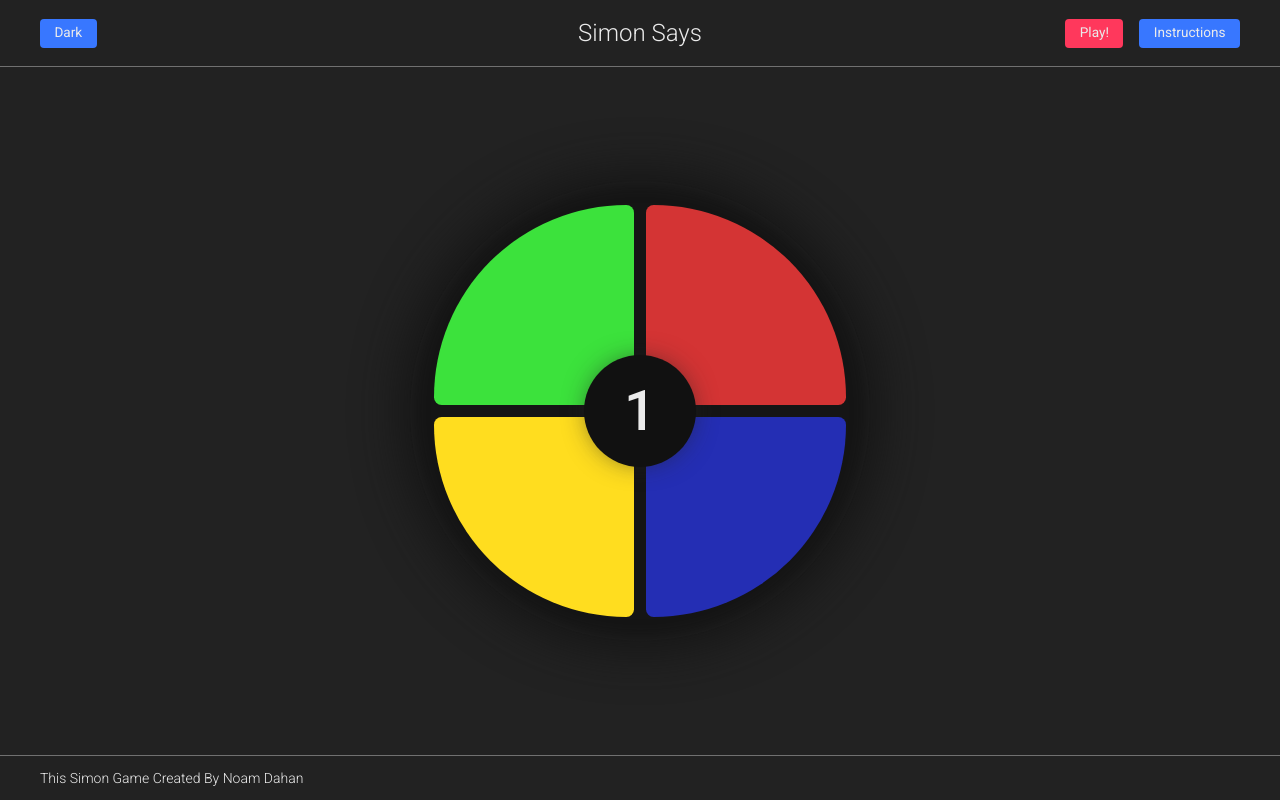
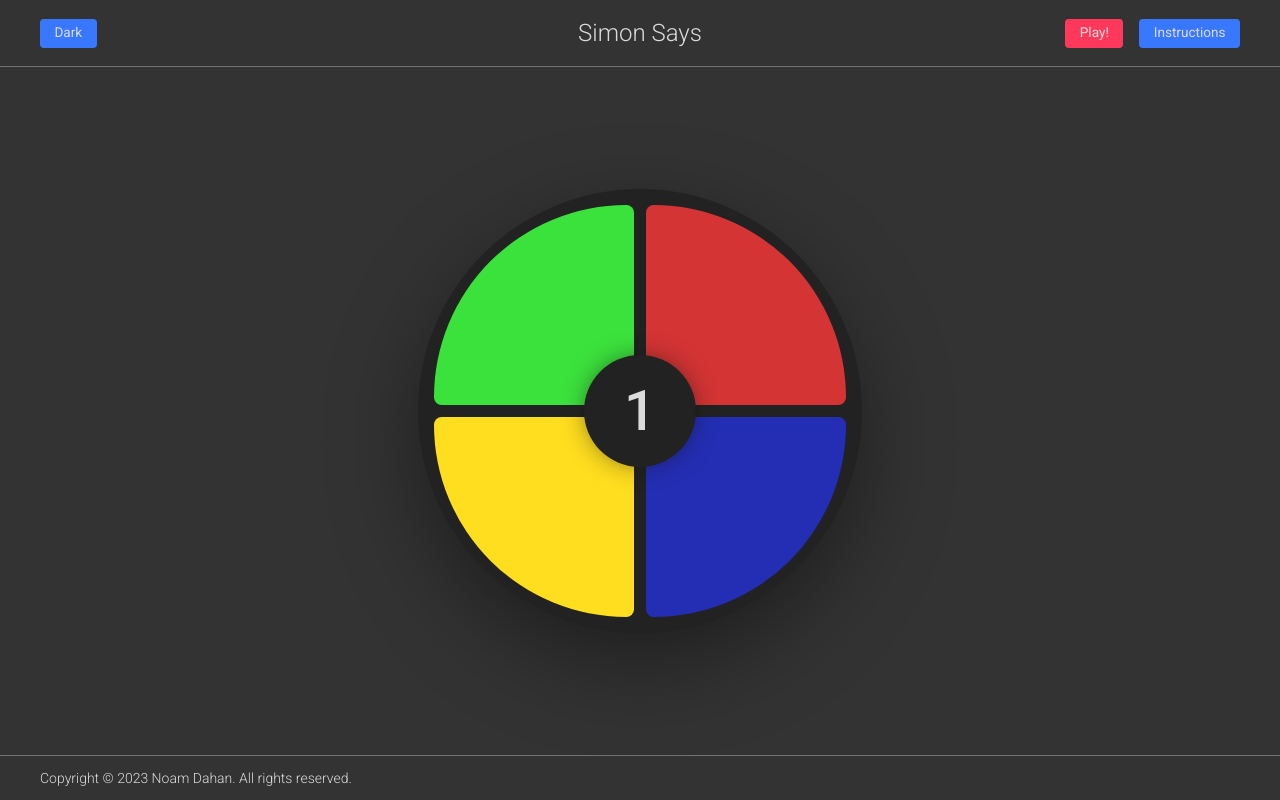
Before and after one commit to Boydem/Simon-s-game, a React (Create React App) app: page / in a window 1280 px wide. Built offline with nearby package versions, Linux system fonts and the light colour scheme.

Commit message:
fixed dark/light mode

```diff
--- a/src/app/cmps/AppFooter.tsx
+++ b/src/app/cmps/AppFooter.tsx
@@ -1,7 +1,7 @@
 export function AppFooter() {
     return (
         <footer className='app-footer main-layout'>
-            <p>This Simon Game Created By Noam Dahan</p>
+            <p>Copyright © 2023 Noam Dahan. All rights reserved.</p>
         </footer>
     )
 }
--- a/src/app/cmps/AppHeader.tsx
+++ b/src/app/cmps/AppHeader.tsx
@@ -1,10 +1,20 @@
+import { useState } from 'react'
+
 export function AppHeader() {
     const title = `Simon Says`
+    const [darkMode, setDarkMode] = useState(true)
+    const toggleDarkMode = () => {
+        const root = document.documentElement
+        root.classList.toggle('light-mode')
+        setDarkMode(prev => !prev)
+    }
     return (
         <header className='app-header main-layout'>
             <div className='wrapper'>
                 <div className='dark-light-switch'>
-                    <button className='btn small secondary rounded'>Dark</button>
+                    <button onClick={toggleDarkMode} className='btn small secondary rounded'>
+                        {darkMode ? 'Dark' : 'Light'}
+                    </button>
                 </div>
                 <div className='logo'>{title}</div>
                 <nav>
--- a/src/app/pages/Home.tsx
+++ b/src/app/pages/Home.tsx
@@ -1,6 +1,8 @@
-import { LegacyRef, useEffect, useRef, useState } from 'react'
+import { useEffect, useRef, useState } from 'react'
 
 const colors: string[] = ['green', 'red', 'yellow', 'blue']
+const SHOW_HIGHLIGHT_TIME = 250
+const SHOW_HIGHLIGHT_DELAY = 1000
 
 // * Sound Effects *
 const sounds: { [key: string]: HTMLAudioElement } = {
@@ -21,36 +23,43 @@ export const Home = () => {
 
     useEffect(() => {
         if (!isGameOn) return
+        addNextLevel()
+        highlightSequence()
+
+        return () => {
+            clearTimeOuts()
+        }
+    }, [level, isGameOn])
+
+    function addNextLevel() {
         const randomNum: number = Math.floor(Math.random() * 3)
         sequence.current.push(randomNum)
+    }
 
-        function hilghlightBtn(colorIdx: number, sequenceCount: number) {
-            gameBtnsRefs.current[colorIdx]?.classList.add('active')
-            playSound(colorIdx)
-            timeoutIds.current.push(
-                setTimeout(() => {
-                    gameBtnsRefs.current[colorIdx]?.classList.remove('active')
-                    if (sequenceCount === sequence.current.length - 1) {
-                        setIsPlayerMove(true)
-                    }
-                }, 250)
-            )
-        }
-
+    function highlightSequence() {
         for (let i = 0; i < level; i++) {
             const timeoutId = setTimeout(
                 () => {
                     hilghlightBtn(sequence.current[i], i)
                 },
-                i === 0 ? 1000 : 1000 + i * 1000
-            ) // Use a longer delay for the first button activation
+                i === 0 ? SHOW_HIGHLIGHT_DELAY : SHOW_HIGHLIGHT_DELAY + i * SHOW_HIGHLIGHT_DELAY
+            )
             timeoutIds.current.push(timeoutId)
         }
+    }
 
-        return () => {
-            clearTimeOuts()
-        }
-    }, [level, isGameOn])
+    function hilghlightBtn(colorIdx: number, sequenceCount: number) {
+        gameBtnsRefs.current[colorIdx]?.classList.add('active')
+        playSound(colorIdx)
+        timeoutIds.current.push(
+            setTimeout(() => {
+                gameBtnsRefs.current[colorIdx]?.classList.remove('active')
+                if (sequenceCount === sequence.current.length - 1) {
+                    setIsPlayerMove(true)
+                }
+            }, SHOW_HIGHLIGHT_TIME)
+        )
+    }
 
     function handleClick(clickedIdx: number): void {
         playSound(clickedIdx)
@@ -67,7 +76,8 @@ export const Home = () => {
     }
 
     function playSound(index: number) {
-        let sound = sounds[Object.keys(sounds)[index]]
+        let color = Object.keys(sounds)[index]
+        let sound = sounds[color]
         sound.currentTime = 0
         sound.volume = 0.1
         sound.play()
--- a/src/assets/scss/base/_buttons.scss
+++ b/src/assets/scss/base/_buttons.scss
@@ -3,7 +3,7 @@ a {
     cursor: pointer;
     transition: 0.2s ease;
     border: 0;
-    color: $base-text-color;
+    color: $gray-D;
     &.btn {
         display: inline-flex;
         align-items: center;
@@ -33,14 +33,12 @@ a {
             padding: 1rem 3rem;
         }
         &.primary {
-            color: $base-text-color;
             background-color: $primary;
             &:hover {
                 background-color: $primary-highlighted;
             }
         }
         &.secondary {
-            color: $base-text-color;
             background-color: $secondary;
             &:hover {
                 background-color: $secondary-highlighted;
--- a/src/assets/scss/pages/home/home.scss
+++ b/src/assets/scss/pages/home/home.scss
@@ -4,10 +4,10 @@
     align-items: center;
     justify-content: center;
     .board {
-        box-shadow: inset 0px 0px 1.5rem -0.5rem lighten($dark, 5%), 0px 0px 3rem 0.5rem darken($dark, 5%);
-        padding: 1.5rem;
+        box-shadow: rgba(0, 0, 0, 0.4) 0px 30px 90px;
+        background-color: #222;
         border-radius: 1000px;
-        background-color: darken($dark, 5%);
+        padding: 1rem;
         display: grid;
         grid-template-columns: repeat(2, 1fr);
         gap: 0.75rem;
@@ -30,22 +30,24 @@
             }
         }
         .game-btn {
-            $hover-shadow: 0px 0px 20px 5px;
+            $hover-shadow: 0px 0px 30px 5px;
             height: 200px;
             min-width: 200px;
-            box-shadow: #111111b0;
             border-radius: 0.25rem;
-
+            transition: all 0.3s ease;
             &[disabled] {
                 cursor: not-allowed;
             }
             &:hover:not([disabled]) {
                 transform: scale(1.015);
-                opacity: 0.89;
+                filter: brightness(115%);
             }
             &:active:not([disabled]) {
                 transform: scale(0.985);
                 opacity: 1;
+            }
+            &.active {
+                transform: scale(0.985);
             }
             &.green {
                 border-radius: 100% 0 0 100%/100% 100% 0 0;
@@ -54,7 +56,7 @@
                 border-bottom-left-radius: 0.5rem;
                 &:active:not([disabled]),
                 &.active {
-                    background-color: lighten($clr-1, 10%);
+                    background-color: lighten($clr-1, 12%);
                     box-shadow: $hover-shadow rgba($clr-1, 50%);
                 }
             }
@@ -65,7 +67,7 @@
                 border-bottom-right-radius: 0.5rem;
                 &:active:not([disabled]),
                 &.active {
-                    background-color: lighten($clr-2, 10%);
+                    background-color: lighten($clr-2, 12%);
                     box-shadow: $hover-shadow rgba($clr-2, 50%);
                 }
             }
@@ -76,7 +78,7 @@
                 border-top-left-radius: 0.5rem;
                 &:active:not([disabled]),
                 &.active {
-                    background-color: lighten($clr-3, 10%);
+                    background-color: lighten($clr-3, 12%);
                     box-shadow: $hover-shadow rgba($clr-3, 50%);
                 }
             }
@@ -87,7 +89,7 @@
                 border-top-right-radius: 0.5rem;
                 &:active:not([disabled]),
                 &.active {
-                    background-color: lighten($clr-4, 10%);
+                    background-color: lighten($clr-4, 12%);
                     box-shadow: $hover-shadow rgba($clr-4, 50%);
                 }
             }
@@ -103,10 +105,11 @@
             display: inline-flex;
             align-items: center;
             justify-content: center;
-            background-color: #111;
+            background-color: #222;
+            color: $gray-D;
             border-radius: 100px;
             cursor: default;
-            box-shadow: 0px 0px 30px -10px $dark;
+            box-shadow: 0px 0px 30px -10px #111;
         }
     }
 }
--- a/src/assets/scss/setup/_vars.scss
+++ b/src/assets/scss/setup/_vars.scss
@@ -1,6 +1,15 @@
+:root {
+    --dark: #333;
+    --light: #dbdbdb;
+    &.light-mode {
+        --dark: #dbdbdb;
+        --light: #333;
+    }
+}
+
 // COLOR PALETTE
-$dark: #222;
-$light: #ebebeb;
+$dark: var(--dark);
+$light: var(--light);
 $gray-200: #212121;
 $gray-300: #313131;
 $gray-400: #414141;
```
